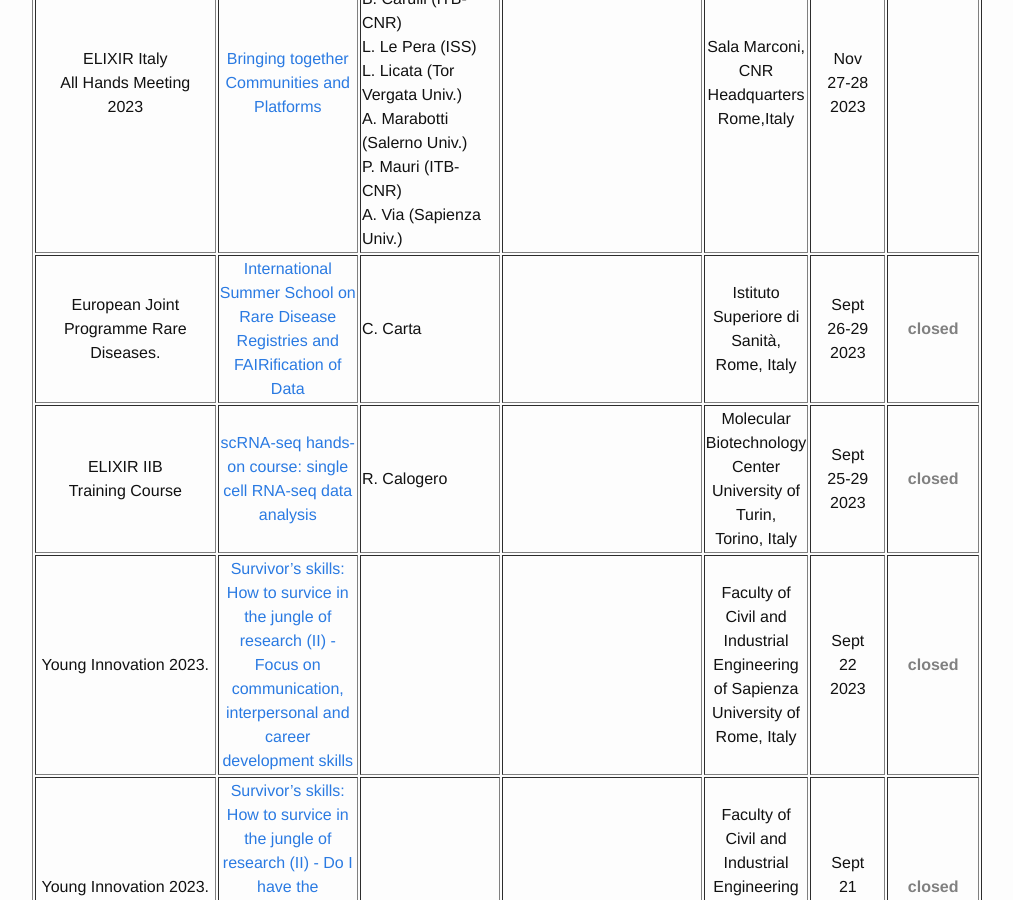
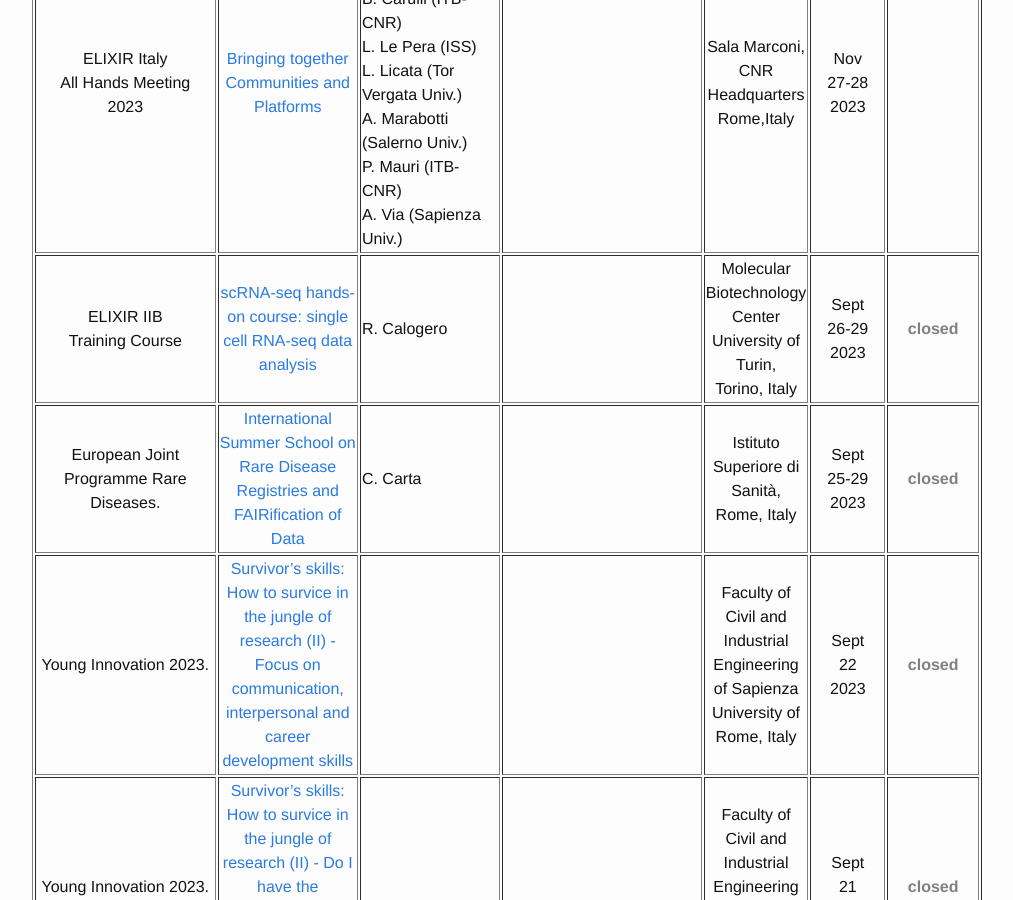
Before and after one commit to ELIXIR-IIB-training/website, a Jekyll site: the page built from _pages/01-all_events.md, in a window 1280 px wide and 900 px high, scrolled down 983 px. Shown: the whole window, without its empty margins (238-1251 px from the left). Built offline with Jekyll 4.4.1, drawn with Linux system fonts in a browser that asks for light colours.

Commit message:
Update 01-all_events.md

```diff
--- a/_pages/01-all_events.md
+++ b/_pages/01-all_events.md
@@ -50,21 +50,21 @@ permalink: /all_events/
 </tr>
 
 <tr>
+   <td height="50" align="center">ELIXIR IIB <br>Training Course<br></td>
+   <td height="50" width="220" align="center"><a href= "https://elixir-iib-training.github.io/website/2023/09/26/Single_cell_RNA_seq_data_analysis.html">scRNA-seq hands-on course: single cell RNA-seq data analysis</a></td>
+   <td height="50" width="150">R. Calogero <br></td>
+   <td height="50" width="150"></td>
+   <td height="50" align="center">Molecular Biotechnology <br>Center<br>University of Turin,<br> Torino, Italy<br></td>
+   <td height="50" width="75" align="center">Sept<br>26-29<br>2023</td>
+   <td height="50" align="center"><font color="grey"><b>closed</b></font></td>
+</tr>
+
+<tr>
    <td height="50" align="center">European Joint Programme Rare Diseases.<br></td>
    <td height="50" width="220" align="center"><a href= "https://www.ejprarediseases.org/event/international-summer-school-on-rare-disease-registries-and-fairification-of-data-2/">International Summer School on Rare Disease Registries and FAIRification of Data</a></td>
    <td height="50" width="150">C. Carta<br></td>
    <td height="50" width="150"></td>
    <td height="50" align="center"> Istituto Superiore di Sanità,<br>Rome, Italy<br></td>
-   <td height="50" width="75" align="center">Sept<br>26-29<br>2023</td>
-   <td height="50" align="center"><font color="grey"><b>closed</b></font></td>
-</tr>
-
-<tr>
-   <td height="50" align="center">ELIXIR IIB <br>Training Course<br></td>
-   <td height="50" width="220" align="center"><a href= "https://elixir-iib-training.github.io/website/2023/09/23/Single-cell-RNA-seq-data-analysis.html">scRNA-seq hands-on course: single cell RNA-seq data analysis</a></td>
-   <td height="50" width="150">R. Calogero <br></td>
-   <td height="50" width="150"></td>
-   <td height="50" align="center">Molecular Biotechnology <br>Center<br>University of Turin,<br> Torino, Italy<br></td>
    <td height="50" width="75" align="center">Sept<br>25-29<br>2023</td>
    <td height="50" align="center"><font color="grey"><b>closed</b></font></td>
 </tr>
```
